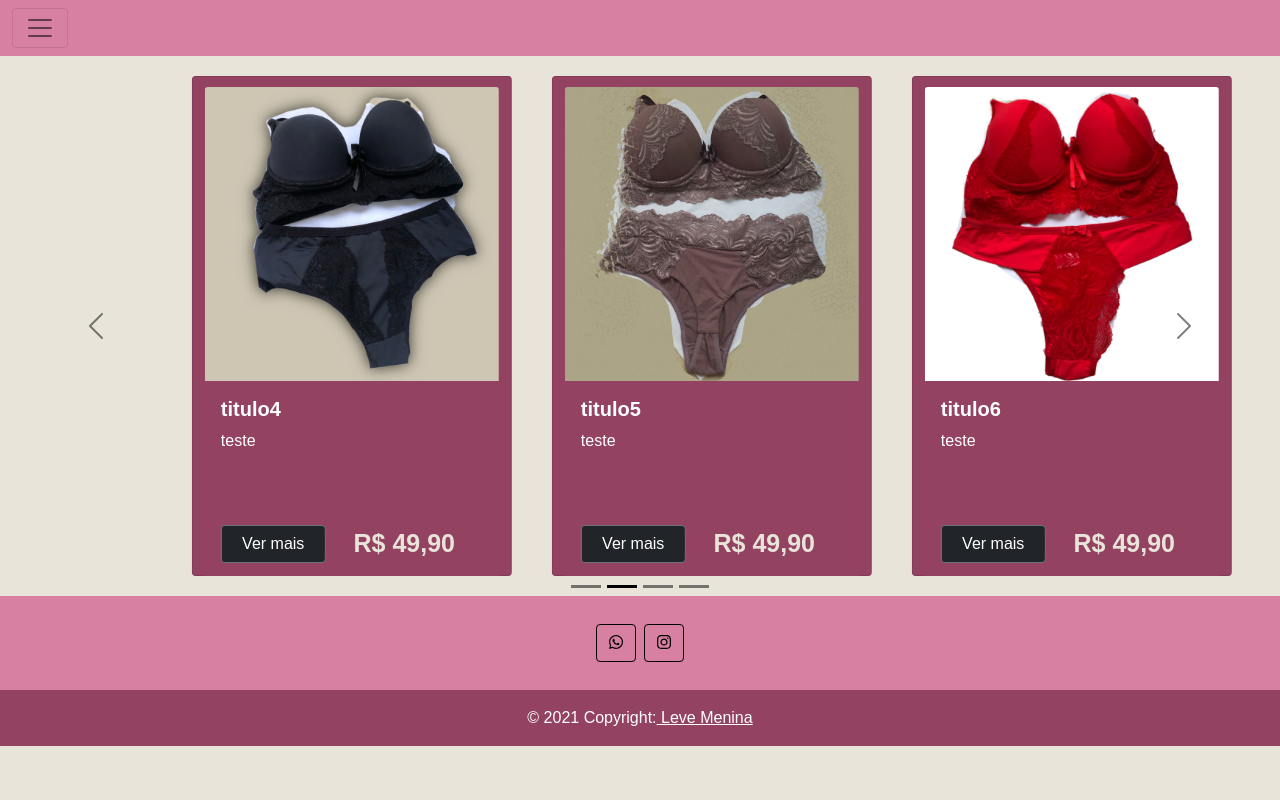
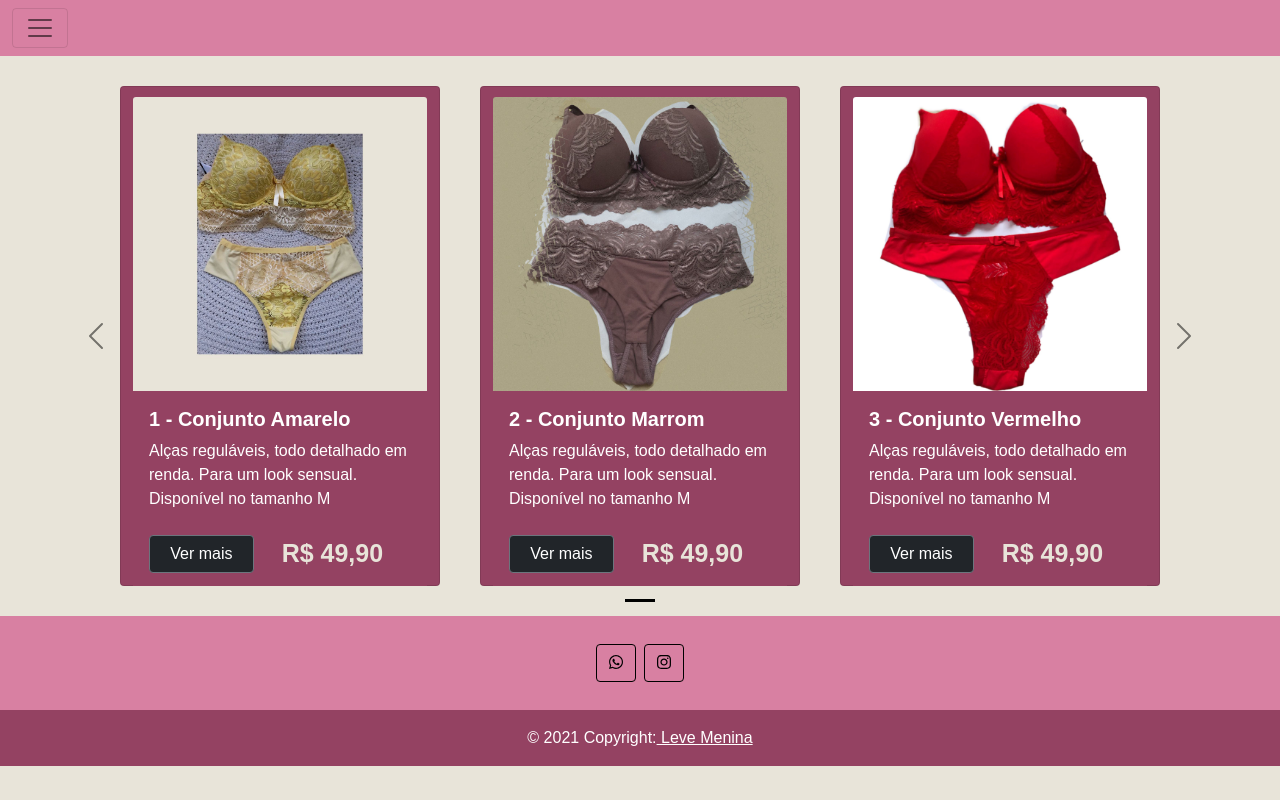
Before and after one commit to rafaelcmorais02/leve-memina-front-end, a React (Create React App) app: page / in a window 1280 px wide. Built offline with nearby package versions, Linux system fonts and the light colour scheme; a web font is replaced by a local one.

Commit message:
[FEATURE] ajuste de layout e adicionar descriçao e titulo para os itens

```diff
--- a/src/data/dataCard.js
+++ b/src/data/dataCard.js
@@ -11,7 +11,7 @@ export const dadosCard = [
         current: "true",
         label: "Slide 1",
         imag: imag4,
-        titulo: "Conjunto Amarelo",
+        titulo: "1 - Conjunto Amarelo",
         descricao: "Alças reguláveis, todo detalhado em renda. Para um look sensual. Disponível no tamanho M"
     },
     {
@@ -19,92 +19,16 @@ export const dadosCard = [
         className: "carousel-item",
         label: "Slide 2",
         imag: imag2,
-        titulo: "titulo2",
-        descricao: "teste"
-
+        titulo: "2 - Conjunto Marrom",
+        descricao: "Alças reguláveis, todo detalhado em renda. Para um look sensual. Disponível no tamanho M"
     },
     {
         id: 2,
         className: "carousel-item",
         label: "Slide 3",
         imag: imag3,
-        titulo: "titulo3",
-        descricao: "teste"
+        titulo: "3 - Conjunto Vermelho",
+        descricao: "Alças reguláveis, todo detalhado em renda. Para um look sensual. Disponível no tamanho M"
 
-    },
-    {
-        id: 3,
-        className: "carousel-item",
-        label: "Slide 4",
-        imag: imag1,
-        titulo: "titulo4",
-        descricao: "teste"
-
-    },
-    {
-        id: 4,
-        className: "carousel-item",
-        label: "Slide 5",
-        imag: imag2,
-        titulo: "titulo5",
-        descricao: "teste"
-
-    },
-    {
-        id: 5,
-        className: "carousel-item",
-        label: "Slide 6",
-        imag: imag3,
-        titulo: "titulo6",
-        descricao: "teste"
-
-    },
-    {
-        id: 6,
-        className: "carousel-item",
-        label: "Slide 7",
-        imag: imag1,
-        titulo: "teste",
-        descricao: "teste"
-    },
-    {
-        id: 7,
-        className: "carousel-item",
-        label: "Slide 8",
-        imag: imag2,
-        titulo: "teste",
-        descricao: "teste"
-    },
-    {
-        id: 8,
-        className: "carousel-item",
-        label: "Slide 9",
-        imag: imag3,
-        titulo: "teste",
-        descricao: "teste"
-    },
-    {
-        id: 9,
-        className: "carousel-item",
-        label: "Slide 10",
-        imag: imag1,
-        titulo: "teste",
-        descricao: "teste"
-    },
-    {
-        id: 10,
-        className: "carousel-item",
-        label: "Slide 11",
-        imag: imag2,
-        titulo: "teste",
-        descricao: "teste"
-    },
-    {
-        id: 11,
-        className: "carousel-item",
-        label: "Slide 12",
-        imag: imag3,
-        titulo: "teste",
-        descricao: "teste"
-    },
+    }
 ];
--- a/src/style/index.css
+++ b/src/style/index.css
@@ -99,8 +99,8 @@ body {
 }
 
 .margin-carousel {
-  margin-top: 20px;
-  margin-bottom: 20px;
+  margin-top: 30px;
+  margin-bottom: 30px;
 }
 
 .descricao-card {
@@ -110,7 +110,7 @@ body {
 }
 
 .carousel-button {
-  margin-bottom: -22px;
+  margin-bottom: -26px;
 }
 
 .title-card {
```
